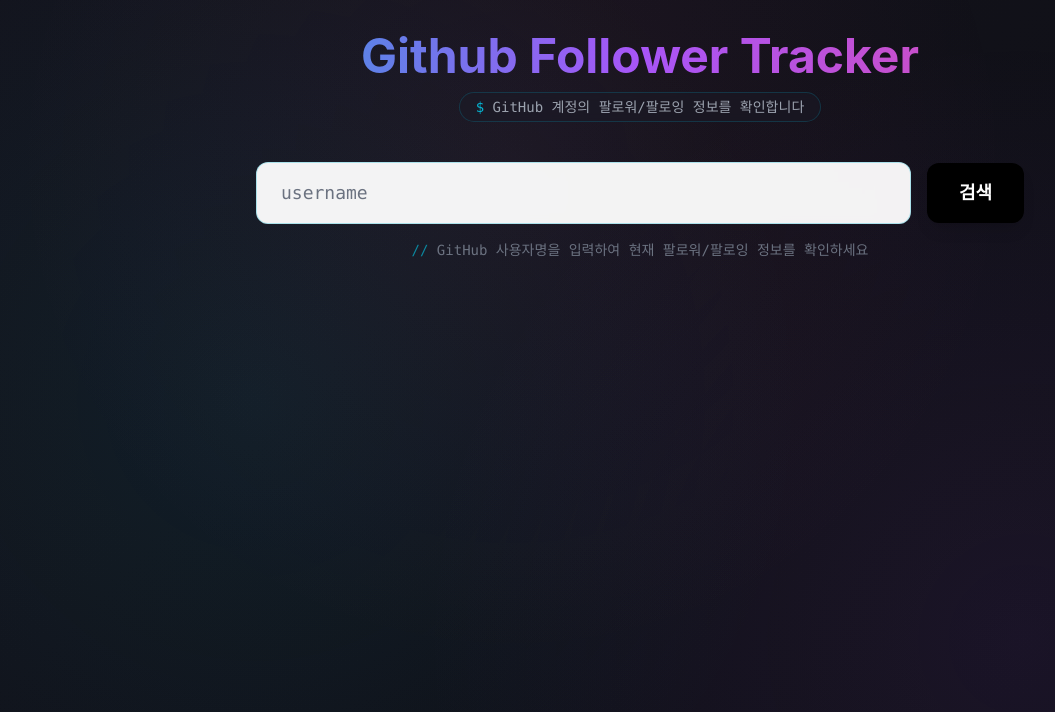
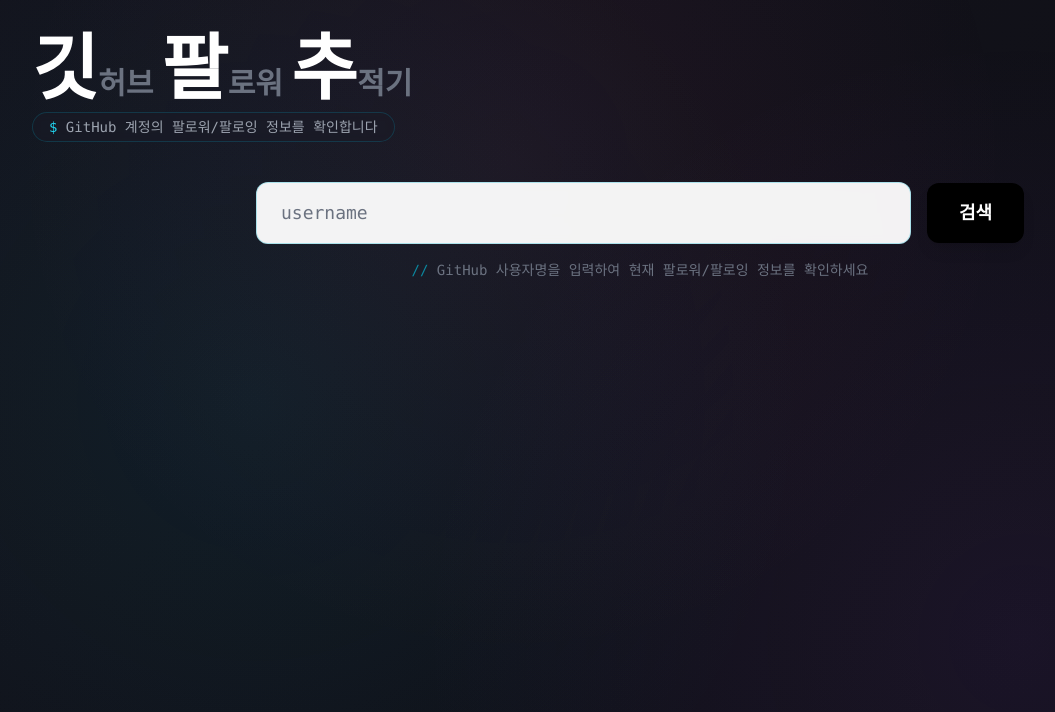
Before and after one commit to jjweidon/github-follower-tracker, a Next.js app: page / in a window 1280 px wide. Shown: the top 712 px of the page, without its empty margins (0-1055 px from the left). Built offline with nearby package versions, Linux system fonts and the light colour scheme.

Commit message:
refactor: 프로젝트명 변경 (깃팔추)

```diff
--- a/app/layout.tsx
+++ b/app/layout.tsx
@@ -2,8 +2,8 @@
 import "./globals.css";
 
 export const metadata: Metadata = {
-  title: "GFT - Github Follower Tracker",
-  description: "GitHub 팔로워/팔로잉 히스토리를 추적하고 시각화하는 서비스",
+  title: "깃팔추 - 깃허브 팔로워 추적기",
+  description: "GitHub 팔로워/팔로잉을 추적하는 서비스",
 };
 
 export default function RootLayout({
--- a/app/page.tsx
+++ b/app/page.tsx
@@ -129,14 +129,23 @@
   return (
     <main className="min-h-screen p-8 relative z-10">
       <div className="max-w-7xl mx-auto">
-        <div className="text-center mb-10">
-          <h1 className="text-5xl font-bold mb-3 bg-gradient-to-r from-accent-cyan via-accent-purple to-accent-pink bg-clip-text text-transparent">
-            Github Follower Tracker
-          </h1>
-          <div className="inline-block px-4 py-1 rounded-full bg-dark-tertiary/50 border border-accent-cyan/20 backdrop-blur-sm">
-            <p className="text-gray-400 text-sm font-mono">
-              <span className="text-accent-cyan">$</span> GitHub 계정의 팔로워/팔로잉 정보를 확인합니다
-            </p>
+        <div className="mb-10">
+          <div className="mb-6">
+            <h1 className="text-3xl font-bold mb-2 leading-tight">
+              <span className="inline-block">
+                <span className="text-7xl font-black text-white">깃</span>
+                <span className="text-3xl text-gray-500">허브</span>
+                <span className="ml-2 text-7xl font-black text-white">팔</span>
+                <span className="text-3xl text-gray-500">로워</span>
+                <span className="ml-2 text-7xl font-black text-white">추</span>
+                <span className="text-3xl text-gray-500">적기</span>
+              </span>
+            </h1>
+            <div className="inline-block px-4 py-1 rounded-full bg-dark-tertiary/50 border border-accent-cyan/20 backdrop-blur-sm">
+              <p className="text-gray-400 text-sm font-mono">
+                <span className="text-cyan-400">$</span> GitHub 계정의 팔로워/팔로잉 정보를 확인합니다
+              </p>
+            </div>
           </div>
         </div>
 
```
Also changed, not shown: 1 other file (tests, documents, lock files or other folders).
